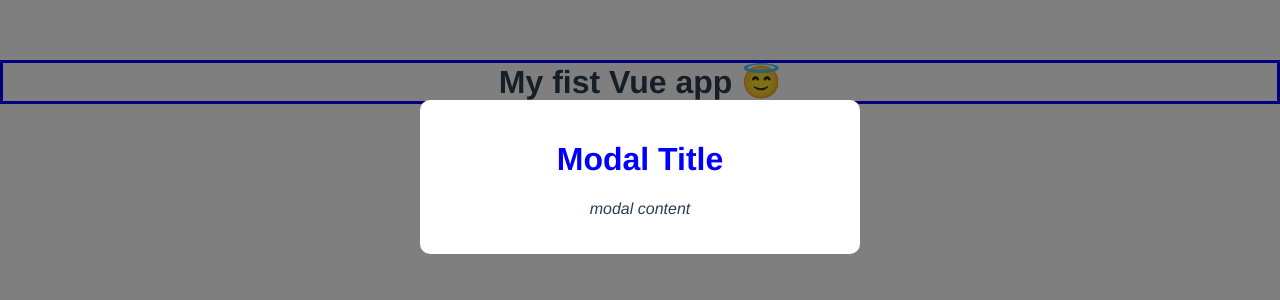
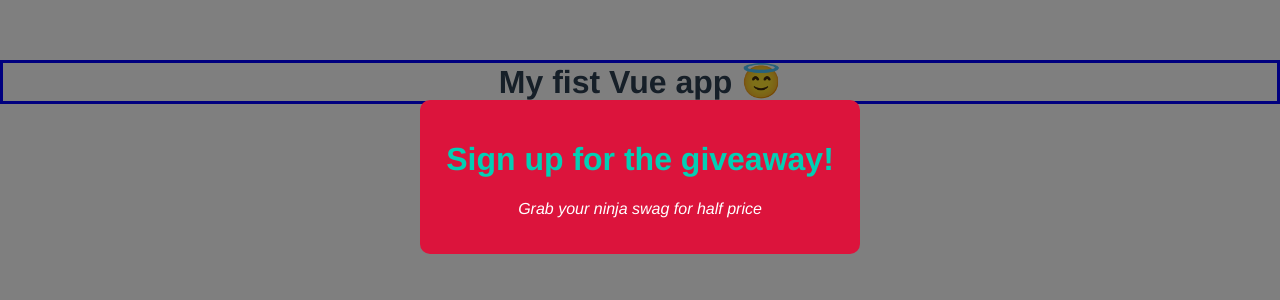
Before and after one commit to JimeBlue/modal-project, a Vue app: page / in a window 1280 px wide. Shown: the top 300 px of the page. Built offline with nearby package versions, Linux system fonts and the light colour scheme.

Commit message:
Finish with props

```diff
--- a/src/App.vue
+++ b/src/App.vue
@@ -1,16 +1,24 @@
 <template>
   <h1>{{ title }}</h1>
-  <Modal />
+  <!-- EXPLANATION: add an attribute to a component to pass props, in this case I add the attribute header and I pass a string to the component. EXAMPLE:       header="Sign up for the giveaway!"
+    text="Grab your ninja swag for half price"
+    IMP: the name of the attribute can be anything I want -->
+  <!-- EXPLANATION: if I want to pass a value other than a string as prop or a string that it is inside a variable in the data object of App, I need to add a data bind to the component. I do that using a semicolon before the attribute name. In this case :header="header". IMP: this is the most common way of passing props -->
+  <!-- EXPLANATION: if I want conditionally add specific styles, I can pass property, in this case theme="sale". This explanation continues in Module -->
+  <Modal :header="header" :text="text" theme="sale" />
 </template>
 
 <script>
-import Modal from './components/Modal.vue';
+import Modal from './components/Modal';
 export default {
   name: 'App',
   components: { Modal },
   data() {
     return {
       title: 'My fist Vue app 😇 ',
+      header: 'Sign up for the giveaway!',
+      text: 'Grab your ninja swag for half price',
+      views: '1000 views',
     };
   },
 };
--- a/src/components/Modal.vue
+++ b/src/components/Modal.vue
@@ -1,23 +1,24 @@
 <template>
   <div class="backdrop">
-    <div class="modal">
-      <h1 class="modal__heading">Modal Title</h1>
-      <p>modal content</p>
+    <!-- EXPLANATION: conditionally adding the class sale, if the prop theme equals sale -->
+    <div class="modal" :class="{ sale: theme === 'sale' }">
+      <h1 class="modal__heading">{{ header }}</h1>
+      <p>{{ text }}</p>
+      <p>{{ views }}</p>
     </div>
   </div>
 </template>
+<script>
+// EXPLANATION:  To use the props passed from App:
+// 1) Tell Vue that this component should accept a certain prop. I do that by creating a component object with a property called props, which will have an array as a value with the names of all the props this component will be accepting
+// Use the prop inside the template. In this case, I´m using it inside the <h1>
 
-<style scoped>
-/* EXPLANATION: by default the styles affect all the elements throught the App. So, if I style an <h1> here, the same style will be applied to an <h1> in App. In oder for the styles to be applied only inside a component there are two options
+export default {
+  props: ['header', 'text', 'theme'],
+};
+</script>
 
-1) I can add the attribute scoped to <style>. This has the disadvantage that it affects performance, since Vue gives the style and the element a data number. Explanation: https://www.youtube.com/watch?v=KM1U6DqZf8M&list=PL4cUxeGkcC9hYYGbV60Vq3IXYNfDk8At1&index=5
-
-2) I can make the style selector more specific, e.g using BEM classes
-
-*/
-
-/* EXPLANATION: If I have global styles, I can put them inside the folder assets, in the a folder global.css. In order to use the global styles I need to import global.css in main.js*/
-
+<style>
 .modal {
   width: 400px;
   padding: 20px;
@@ -32,14 +33,18 @@
   width: 100%;
   height: 100%;
 }
-/* EXAMPLE: 1) */
-h1 {
+
+.modal__heading {
   color: #03cfb4;
   border: none;
   padding: 0;
 }
-/* EXAMPLE: 2) */
-.modal__heading {
-  color: blue;
+
+.modal.sale {
+  background: crimson;
+  color: white;
+}
+.modal.sale.h1 {
+  color: white;
 }
 </style>
```
